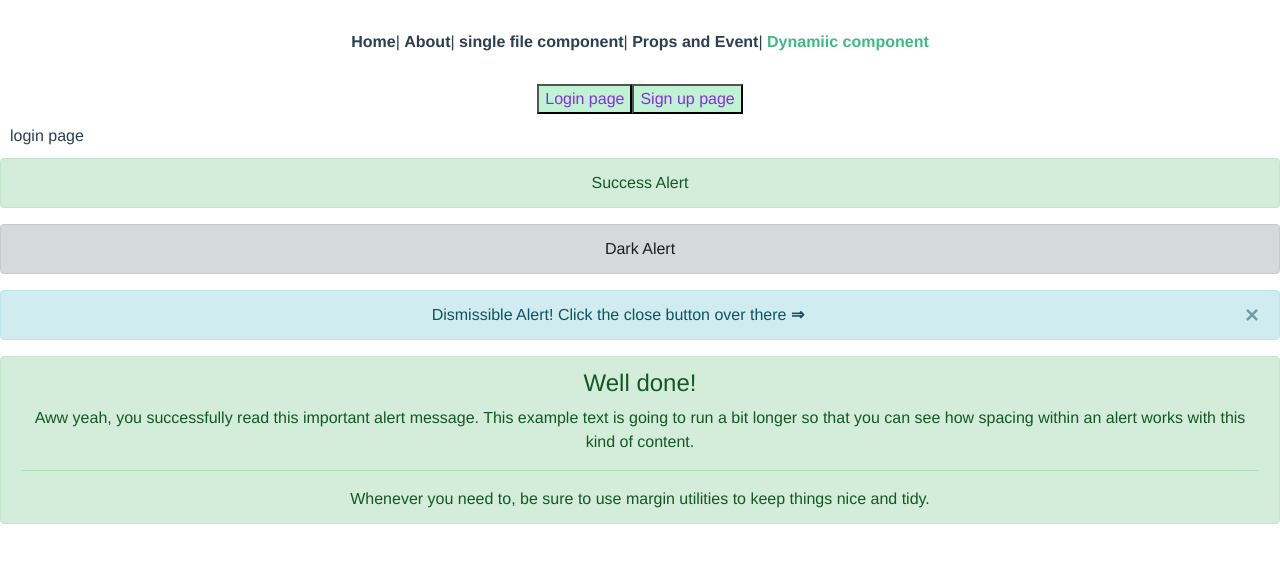
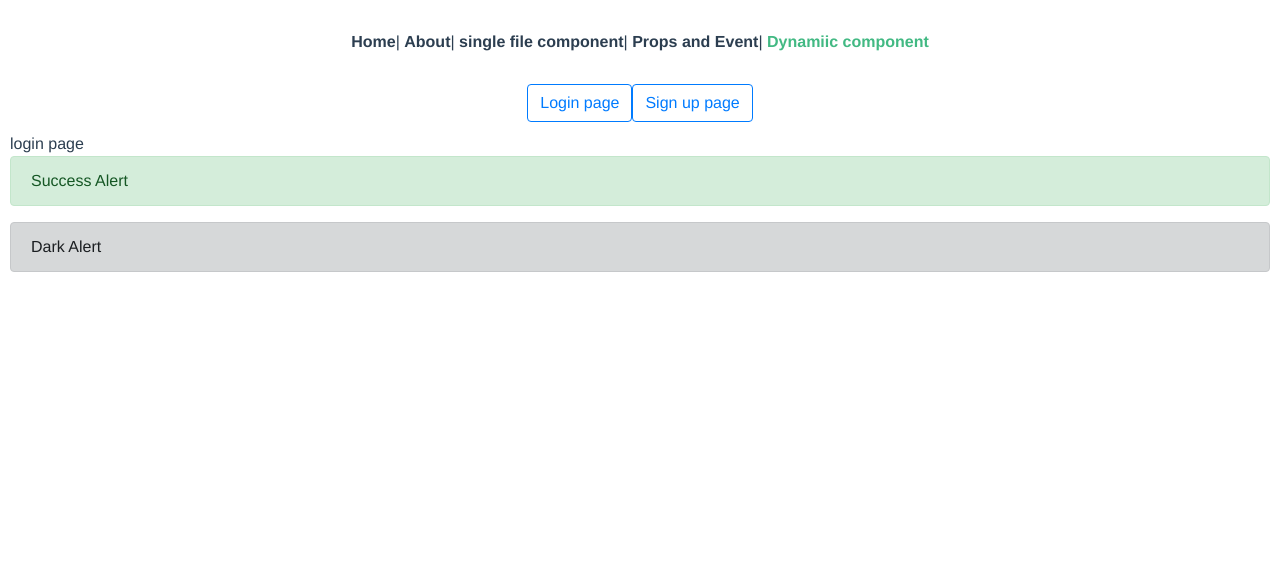
Before and after one commit to Arman-Ahmed-Jony/vue-design-pattern, a Vue app: page /dynamic-component in a window 1280 px wide. Shown: the top 562 px of the page. Built offline with nearby package versions, Linux system fonts and the light colour scheme.

Commit message:
added axios and vuex is working well

```diff
--- a/package.json
+++ b/package.json
@@ -10,11 +10,13 @@
     "test:unit": "vue-cli-service test:unit"
   },
   "dependencies": {
+    "axios": "^0.19.2",
     "bootstrap": "^4.5.0",
     "bootstrap-vue": "^2.15.0",
     "core-js": "^3.6.5",
     "jquery": "^3.5.1",
     "vue": "^2.6.11",
+    "vue-axios": "^2.1.5",
     "vue-router": "^3.2.0",
     "vuex": "^3.4.0"
   },
--- a/src/components/FormOne.vue
+++ b/src/components/FormOne.vue
@@ -1,6 +1,8 @@
 <template>
   <div>
     login page
+    <b-alert variant="success" show>Success Alert</b-alert>
+    <b-alert show variant="dark">Dark Alert</b-alert>
   </div>
 </template>
 
--- a/src/components/FormTwo.vue
+++ b/src/components/FormTwo.vue
@@ -1,9 +1,53 @@
 <template>
-  <div>sign up page</div>
+  <div>
+    sign up page
+    <b-button variant="outline-primary" @click="handleClick">test</b-button>
+    <b-alert show dismissible>
+      Dismissible Alert! Click the close button over there <b>&rArr;</b>
+    </b-alert>
+    <b-alert show variant="success" dismissible>
+      <h4 class="alert-heading">Well done!</h4>
+      <p>
+        Aww yeah, you successfully read this important alert message. This
+        example text is going to run a bit longer so that you can see how
+        spacing within an alert works with this kind of content.
+      </p>
+      <hr />
+      <p class="mb-0">
+        Whenever you need to, be sure to use margin utilities to keep things
+        nice and tidy.
+      </p>
+    </b-alert>
+    <!-- {{ apiData }} -->
+    <div v-for="(item, index) in apiData" :key="index">
+      {{ item.username }} - {{ item.email }} - {{ item.name }}
+    </div>
+  </div>
 </template>
 
 <script>
-export default {};
+export default {
+  data() {
+    return {
+      apiData: []
+    };
+  },
+  created() {
+    this.axios
+      .get("https://jsonplaceholder.typicode.com/users")
+      .then(response => {
+        console.log(response.data);
+        this.apiData = response.data;
+      });
+  },
+  methods: {
+    handleClick() {
+      this.$store.dispatch("getUsers");
+
+      console.log("test", this.$store.state.count);
+    }
+  }
+};
 </script>
 
 <style scoped>
--- a/src/store/index.js
+++ b/src/store/index.js
@@ -4,8 +4,19 @@ import Vuex from "vuex";
 Vue.use(Vuex);
 
 export default new Vuex.Store({
-  state: {},
-  mutations: {},
-  actions: {},
+  state: {
+    count: 1
+  },
+  mutations: {
+    SET_COUNT(state) {
+      console.log("mutation called", state);
+      state.count++;
+    }
+  },
+  actions: {
+    getUsers(context) {
+      context.commit("SET_COUNT");
+    }
+  },
   modules: {}
 });
--- a/src/views/DynamicComponent.vue
+++ b/src/views/DynamicComponent.vue
@@ -1,26 +1,14 @@
 <template>
   <div>
-    <button @click="tab = 'form-one'">Login page</button>
-    <button @click="tab = 'form-two'">Sign up page</button>
+    <b-button variant="outline-primary" @click="tab = 'form-one'"
+      >Login page</b-button
+    >
+    <b-button variant="outline-primary" @click="tab = 'form-two'"
+      >Sign up page</b-button
+    >
+    <!-- <button @click="tab = 'form-one'">Login page</button>
+    <button @click="tab = 'form-two'">Sign up page</button> -->
     <component class="component" :is="currentTab"></component>
-    <b-alert variant="success" show>Success Alert</b-alert>
-    <b-alert show variant="dark">Dark Alert</b-alert>
-    <b-alert show dismissible>
-      Dismissible Alert! Click the close button over there <b>&rArr;</b>
-    </b-alert>
-    <b-alert show variant="success">
-      <h4 class="alert-heading">Well done!</h4>
-      <p>
-        Aww yeah, you successfully read this important alert message. This
-        example text is going to run a bit longer so that you can see how
-        spacing within an alert works with this kind of content.
-      </p>
-      <hr />
-      <p class="mb-0">
-        Whenever you need to, be sure to use margin utilities to keep things
-        nice and tidy.
-      </p>
-    </b-alert>
   </div>
 </template>
 
```
Also changed, not shown: src/main.js (+6 -2 lines), 1 other file (tests, documents, lock files or other folders).
